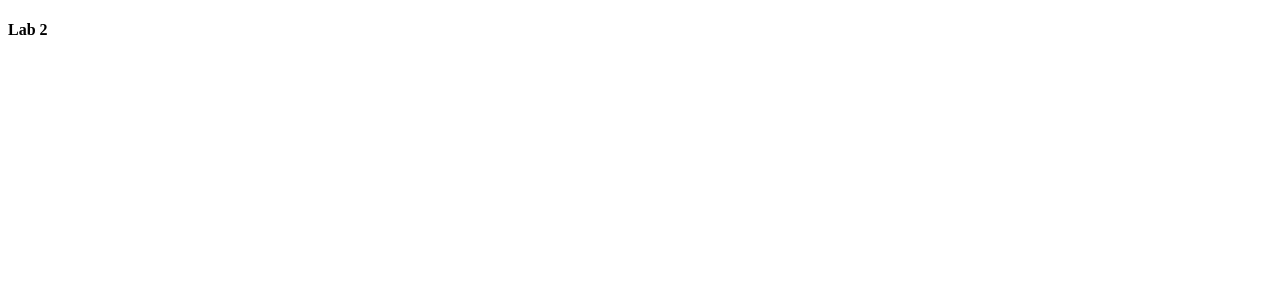
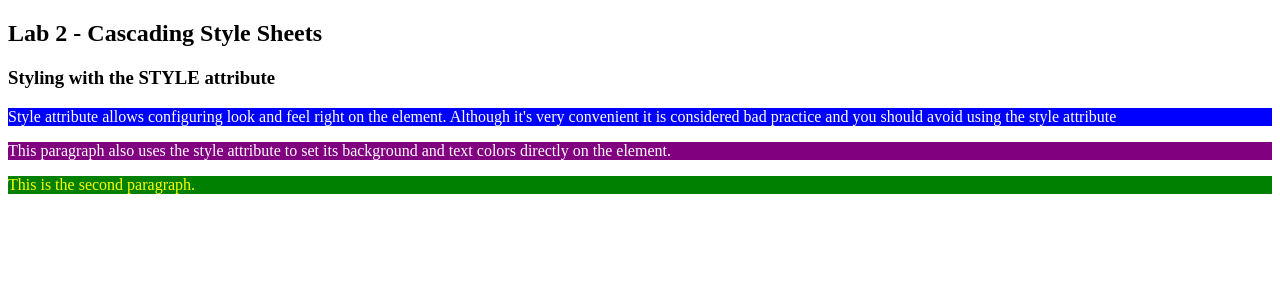
Before and after one commit to yevk55/webdev-client, a Next.js app: page /labs/lab2 in a window 1280 px wide. Shown: the top 300 px of the page. Built offline with nearby package versions, Linux system fonts and the light colour scheme.

Commit message:
added paragraphs to lab 2

```diff
--- a/app/labs/lab2/page.tsx
+++ b/app/labs/lab2/page.tsx
@@ -1,5 +1,20 @@
 export default function Lab2() {
   return (
-    <h4>Lab 2</h4>
+    <div id="wd-lab2">
+      <h2>Lab 2 - Cascading Style Sheets</h2>
+      <h3>Styling with the STYLE attribute</h3>
+      <p style={{ backgroundColor: "blue", color: "white" }}>
+        Style attribute allows configuring look and feel right on the
+        element. Although it&apos;s very convenient it is considered bad
+        practice and you should avoid using the style attribute
+      </p>
+      <p id="wd-ai-style-attr" style={{ backgroundColor: "purple", color: "white" }}>
+        This paragraph also uses the style attribute to set its background
+        and text colors directly on the element.
+      </p>
+      <p style={{ backgroundColor: "green", color: "yellow"}}>
+        This is the second paragraph.
+      </p>
+    </div>
   );
 }
```
